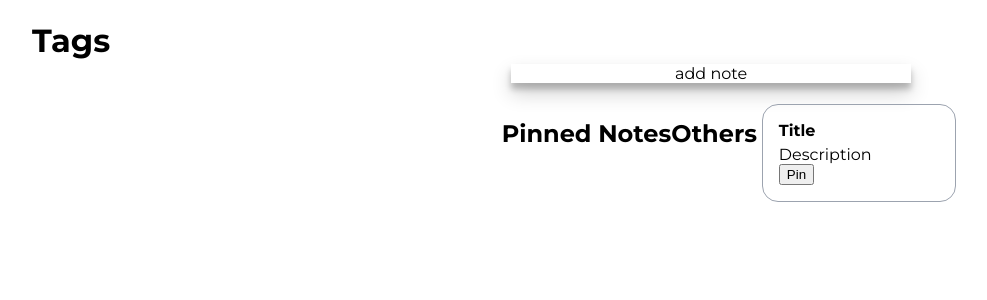
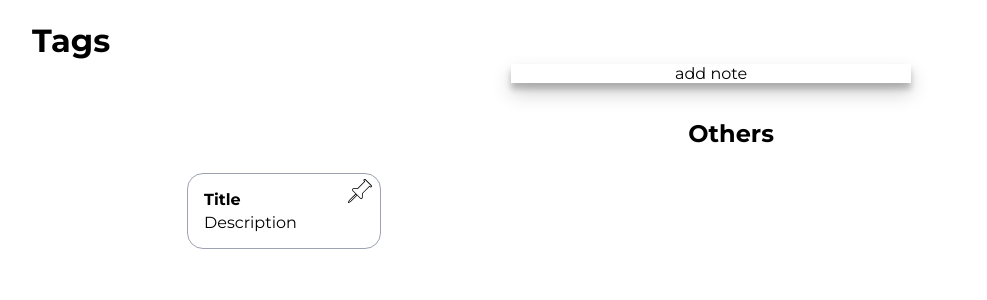
Before and after one commit to amansethi00/gkeep_react, a React (Create React App) app: page / in a window 1280 px wide. Shown: the top 300 px of the page, without its empty margins (0-987 px from the left). Built offline with nearby package versions, Linux system fonts and the light colour scheme.

Commit message:
add pin icon

```diff
--- a/src/App.js
+++ b/src/App.js
@@ -2,6 +2,7 @@ import "./App.css";
 import "./App.scss";
 import {useState} from "react";
 import {v4 as uuidv4} from "uuid";
+import {ReactComponent as Pin} from "./svg/push-pin.svg";
 const todo = [
   {
     id: uuidv4(),
@@ -17,7 +18,7 @@ function App() {
   const [input, showInput] = useState(false);
   const [userinput, setUserinput] = useState("");
   const [todos, setTodos] = useState(todo);
-
+  const [pinnedTodos, setPinnedTodos] = useState([]);
   const inputTitleHandler = (event) => {
     setUserinput({...userinput, title: event.target.value, id: uuidv4()});
   };
@@ -57,11 +58,15 @@ function App() {
   //   );
   // }
   const pinHandler = (id) => {
-    setTodos((prev) =>
-      prev.map((e) => (e.id === id ? {...e, pin: !e.pin} : e))
-    );
+    setPinnedTodos([...todos.filter((e) => e.id === id), ...pinnedTodos]);
+    setTodos((prev) => prev.filter((e) => e.id !== id));
+  };
+  const unpinhandler = (id) => {
+    setTodos([...pinnedTodos.filter((e) => e.id === id), ...todos]);
+    setPinnedTodos((prev) => prev.filter((e) => e.id !== id));
   };
   console.log(todos);
+  console.log(pinnedTodos);
   return (
     <div className="App">
       <div className="gkeep">
@@ -94,31 +99,31 @@ function App() {
           <ul>
             <div className="todo-view">
               {/* Pinned Notes */}
-              <h2>Pinned Notes</h2>
-              {todos
-                .filter((x) => x.pin === true)
-                .map((prev) => {
+              {pinnedTodos.length > 0 ? <h2>Pinned Notes</h2> : <></>}
+              <div className="todo-pinned">
+                {pinnedTodos.map((prev) => {
                   return (
                     <li key={prev.id}>
                       <div className="todo">
+                        <div className="todo-head">
                           <div className="todo-title">{prev.title}</div>
+                          <span onClick={() => unpinhandler(prev.id)}>
+                            <Pin className="pinned-pin" />
+                          </span>
+                        </div>
+
                         <div className="todo-description">
                           {prev.description}
                         </div>
 
                         {/* <Pin id={prev.id} setTodo={setTodos} /> */}
-                        <button onClick={() => pinHandler(prev.id)}>
-                          {prev.pin !== true ? (
-                            <span>Pin</span>
-                          ) : (
-                            <span>Pinned</span>
-                          )}
-                        </button>
                       </div>
                     </li>
                   );
                 })}
+              </div>
               <h2>Others</h2>
+              <div className="todo-others">
                 {/* Other notes */}
                 {todos
                   .filter((x) => x.pin === false)
@@ -126,23 +131,24 @@ function App() {
                     return (
                       <li key={prev.id}>
                         <div className="todo">
+                          <span
+                            onClick={() => pinHandler(prev.id)}
+                            className="todo-pin"
+                          >
+                            <Pin className="svg-pin" />
+                          </span>
                           <div className="todo-title">{prev.title}</div>
                           <div className="todo-description">
                             {prev.description}
                           </div>
                           {/* <Pin id={prev.id} setTodo={setTodos} /> */}
-                        <button onClick={() => pinHandler(prev.id)}>
-                          {prev.pin !== true ? (
-                            <span>Pin</span>
-                          ) : (
-                            <span>Pinned</span>
-                          )}
-                        </button>
+
                           {/* <Pin id={prev.id} setTodo={setTodos} /> */}
                         </div>
                       </li>
                     );
                   })}
+              </div>
             </div>
           </ul>
         </div>
--- a/src/App.scss
+++ b/src/App.scss
@@ -66,10 +66,18 @@ ul {
   }
 }
 .todo-view {
-  display: inline-flex;
+  display: flex;
   //display: flex;
   flex-wrap: wrap;
-
+  flex-direction: column;
+  .todo-pinned {
+    display: flex;
+    flex-wrap: wrap;
+  }
+  .todo-others {
+    display: flex;
+    flex-wrap: wrap;
+  }
   .todo {
     width: 10rem;
     border: 1px solid #9ca3af;
@@ -78,15 +86,42 @@ ul {
     padding: 1rem;
     border-radius: 1rem;
     margin: 0.3rem;
+    position: relative;
+
     // .todo:hover {
     //   box-shadow: 0 3px 5px rgba(0, 0, 0, 0.2);
     // }
 
     .todo-title {
       font-weight: bolder;
+      position: relative;
+      left: 0px;
     }
     .todo-description {
       padding-top: 0.3rem;
+    }
+    .pinned-pin {
+      position: absolute;
+      top: 5px;
+      left: 10rem;
+      right: 0rem;
+      cursor: pointer;
+      height: 1.5rem;
+      width: 1.5rem;
+      color: grey;
+      display: inline;
+    }
+
+    .todo-pin {
+      position: absolute;
+      top: 5px;
+      left: 10rem;
+      right: 0rem;
+      cursor: pointer;
+      height: 1.5rem;
+      width: 1.5rem;
+      color: grey;
+      display: inline;
     }
   }
   .todo:hover {
@@ -94,3 +129,9 @@ ul {
     box-shadow: 0 3px 5px rgba(0, 0, 0, 0.2);
   }
 }
+.svg-pin {
+  height: 1.5rem;
+  width: 1.5rem;
+  color: white;
+  background: white;
+}
```
Also changed, not shown: src/svg/push-pin.svg (added). Lines whose indentation alone changed are shown as unchanged.
